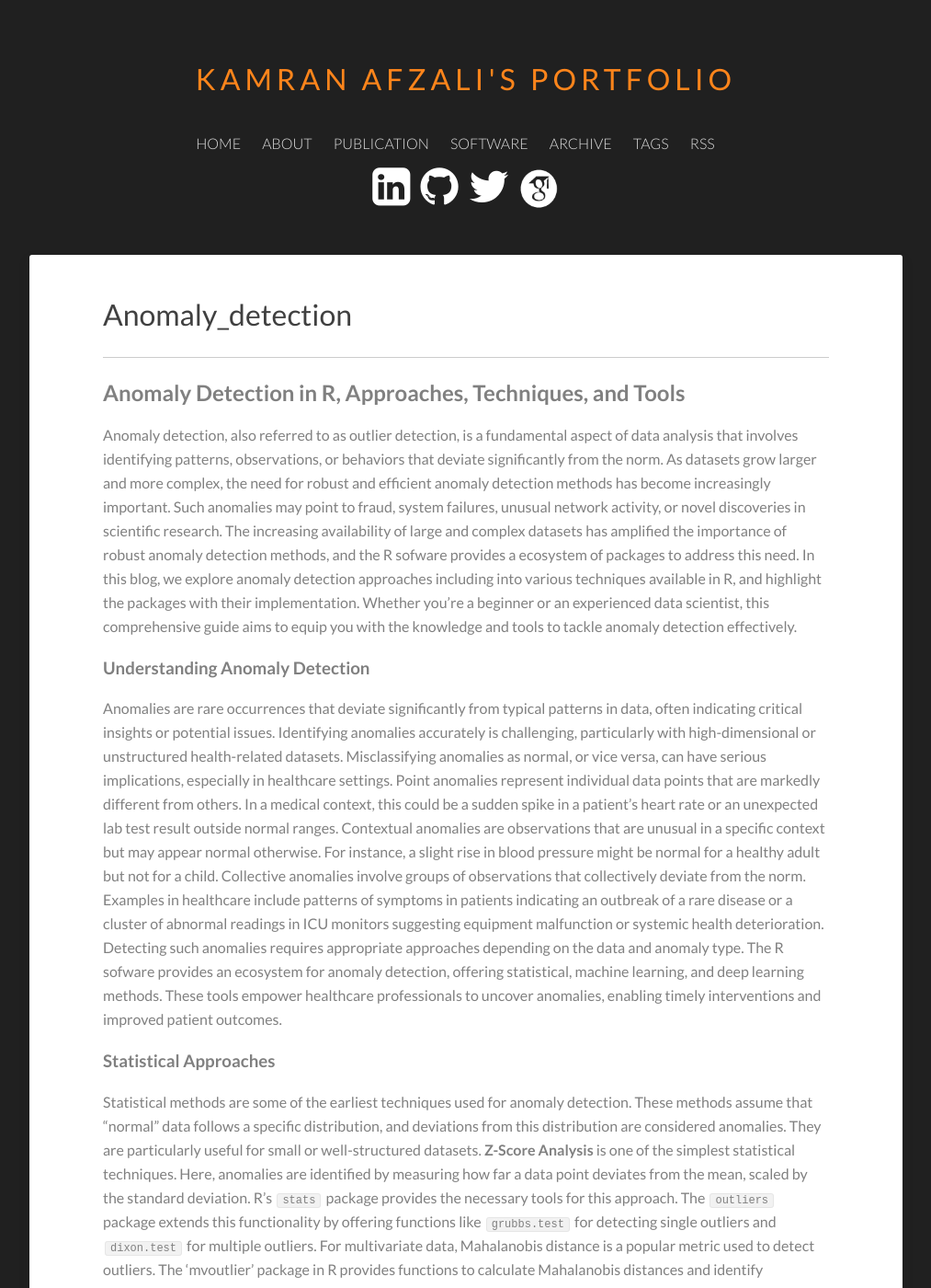
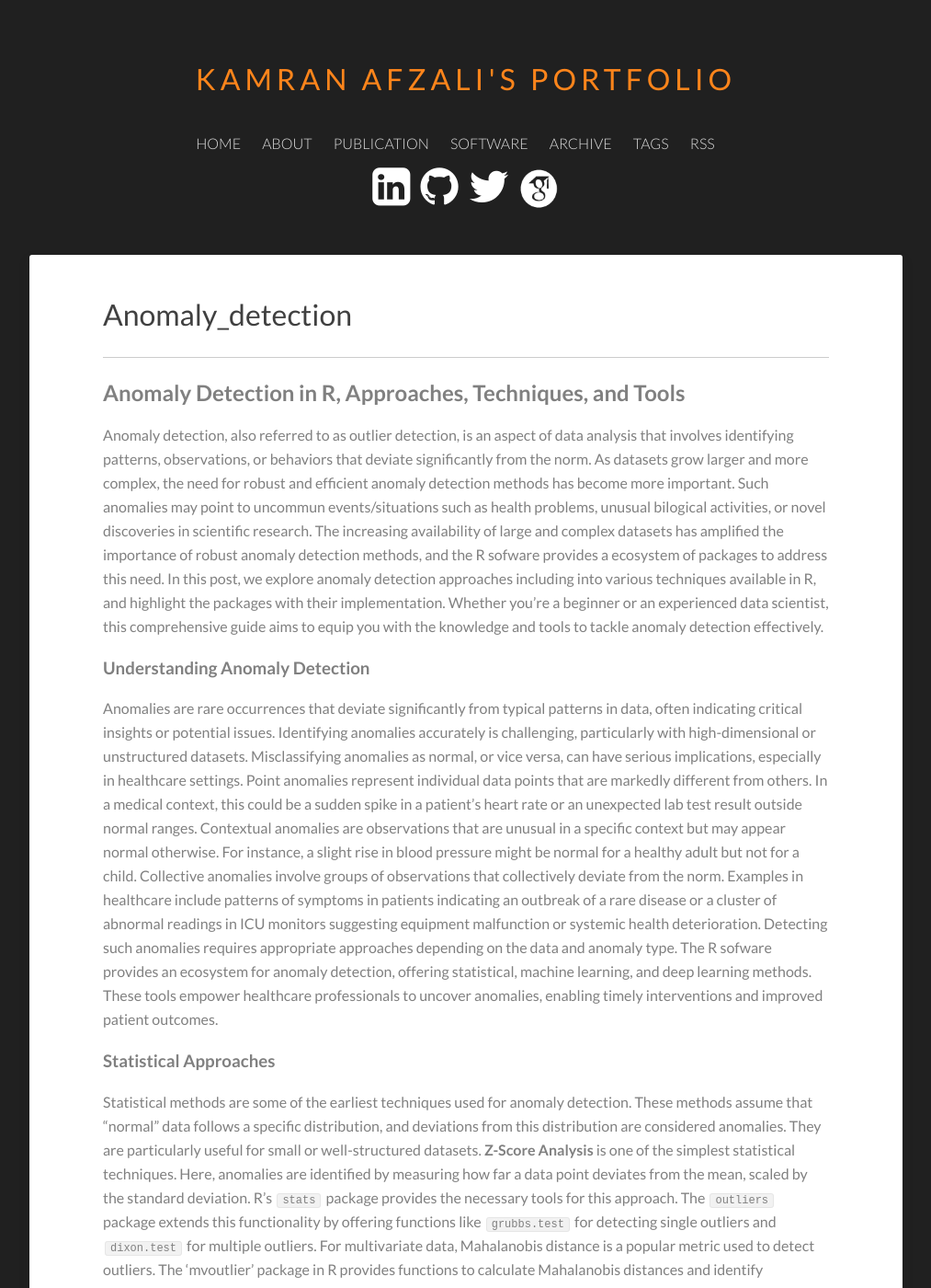
Before and after one commit to Kamran-Afzali/Kamran-Afzali.github.io, a Jekyll site: the page built from _posts/2025-09-25-Anomaly_detection.md, in a window 1280 px wide and 1400 px high. Shown: the whole window at 92% size, without its empty margins (133-1146 px from the left). Built offline with Jekyll 4.4.1, drawn with Linux system fonts in a browser that asks for light colours; our own code applies the rules of GitHub Pages for plain Markdown files; some of the changed text lies outside the part shown.

Commit message:
Update 2025-09-25-Anomaly_detection.md

```diff
--- a/_posts/2025-09-25-Anomaly_detection.md
+++ b/_posts/2025-09-25-Anomaly_detection.md
@@ -3,12 +3,12 @@
 
 ## Anomaly Detection in R, Approaches, Techniques, and Tools
 
-Anomaly detection, also referred to as outlier detection, is a fundamental aspect of data analysis that involves identifying patterns, observations, or behaviors that deviate significantly from the norm.  As datasets grow larger and more complex, the need for robust and efficient anomaly detection methods has become increasingly important.
-Such anomalies may point to fraud, system failures, unusual network activity, or novel discoveries in scientific research. The increasing availability of large and complex datasets has amplified the importance of robust anomaly detection methods, and the R sofware provides a ecosystem of packages to address this need. In this blog, we explore anomaly detection approaches including into various techniques available in R, and highlight the packages with their implementation. Whether you're a beginner or an experienced data scientist, this comprehensive guide aims to equip you with the knowledge and tools to tackle anomaly detection effectively.
+Anomaly detection, also referred to as outlier detection, is an aspect of data analysis that involves identifying patterns, observations, or behaviors that deviate significantly from the norm.  As datasets grow larger and more complex, the need for robust and efficient anomaly detection methods has become more important.
+Such anomalies may point to uncommun events/situations such as health problems, unusual bilogical activities, or novel discoveries in scientific research. The increasing availability of large and complex datasets has amplified the importance of robust anomaly detection methods, and the R sofware provides a ecosystem of packages to address this need. In this post, we explore anomaly detection approaches including into various techniques available in R, and highlight the packages with their implementation. Whether you're a beginner or an experienced data scientist, this comprehensive guide aims to equip you with the knowledge and tools to tackle anomaly detection effectively.
 
 ### Understanding Anomaly Detection
 
-Anomalies are rare occurrences that deviate significantly from typical patterns in data, often indicating critical insights or potential issues. Identifying anomalies accurately is challenging, particularly with high-dimensional or unstructured health-related datasets. Misclassifying anomalies as normal, or vice versa, can have serious implications, especially in healthcare settings. Point anomalies represent individual data points that are markedly different from others. In a medical context, this could be a sudden spike in a patient’s heart rate or an unexpected lab test result outside normal ranges. Contextual anomalies are observations that are unusual in a specific context but may appear normal otherwise. For instance, a slight rise in blood pressure might be normal for a healthy adult but not for a child. Collective anomalies involve groups of observations that collectively deviate from the norm. Examples in healthcare include patterns of symptoms in patients indicating an outbreak of a rare disease or a cluster of abnormal readings in ICU monitors suggesting equipment malfunction or systemic health deterioration. Detecting such anomalies requires appropriate approaches depending on the data and anomaly type. The R sofware provides an ecosystem for anomaly detection, offering statistical, machine learning, and deep learning methods. These tools empower healthcare professionals to uncover anomalies, enabling timely interventions and improved patient outcomes.
+Anomalies are rare occurrences that deviate significantly from typical patterns in data, often indicating critical insights or potential issues. Identifying anomalies accurately is challenging, particularly with high-dimensional or unstructured datasets. Misclassifying anomalies as normal, or vice versa, can have serious implications, especially in healthcare settings. Point anomalies represent individual data points that are markedly different from others. In a medical context, this could be a sudden spike in a patient’s heart rate or an unexpected lab test result outside normal ranges. Contextual anomalies are observations that are unusual in a specific context but may appear normal otherwise. For instance, a slight rise in blood pressure might be normal for a healthy adult but not for a child. Collective anomalies involve groups of observations that collectively deviate from the norm. Examples in healthcare include patterns of symptoms in patients indicating an outbreak of a rare disease or a cluster of abnormal readings in ICU monitors suggesting equipment malfunction or systemic health deterioration. Detecting such anomalies requires appropriate approaches depending on the data and anomaly type. The R sofware provides an ecosystem for anomaly detection, offering statistical, machine learning, and deep learning methods. These tools empower healthcare professionals to uncover anomalies, enabling timely interventions and improved patient outcomes.
 
 
 
@@ -60,7 +60,7 @@
 
 ### Conclusion
 
-Anomaly detection is a vital field with applications such as healthcare where identifying rare but critical patterns can save lives. The ecosystem of tools in R offers healthcare analysts powerful methods for detecting anomalies, whether through statistical models or advanced machine learning algorithms. As health datasets grow in size and complexity, with streams of data from electronic health records, wearable devices, and imaging systems, the demand for real-time anomaly detection increases. Innovations such as scalable algorithms and the integration of domain-specific knowledge are shaping the future of this field. In a medical context, detecting anomalies could mean identifying early signs of sepsis from subtle deviations in vital signs, flagging irregularities in medication adherence from patient monitoring, or spotting unusual spikes in emergency room admissions that may indicate the onset of an epidemic. By leveraging these cutting-edge tools, healthcare professionals can detect critical events before they escalate, enabling timely interventions.
+Anomaly detection field has applications such as healthcare where identifying rare but critical patterns can save lives. The ecosystem of tools in R offers healthcare analysts powerful methods for detecting anomalies, whether through statistical models or advanced machine learning algorithms. As health datasets grow in size and complexity, with streams of data from electronic health records, wearable devices, and imaging systems, the demand for real-time anomaly detection becomes more apparent. Innovations such as scalable algorithms and the integration of domain-specific knowledge are shaping the future of this field. In a medical context, detecting anomalies could mean identifying early signs of sepsis from subtle deviations in vital signs, flagging irregularities in medication adherence from patient monitoring, or spotting unusual spikes in emergency room admissions that may indicate the onset of an epidemic. By leveraging these cutting-edge tools, healthcare professionals can detect critical events before they escalate, enabling timely interventions.
 
 
 
```
